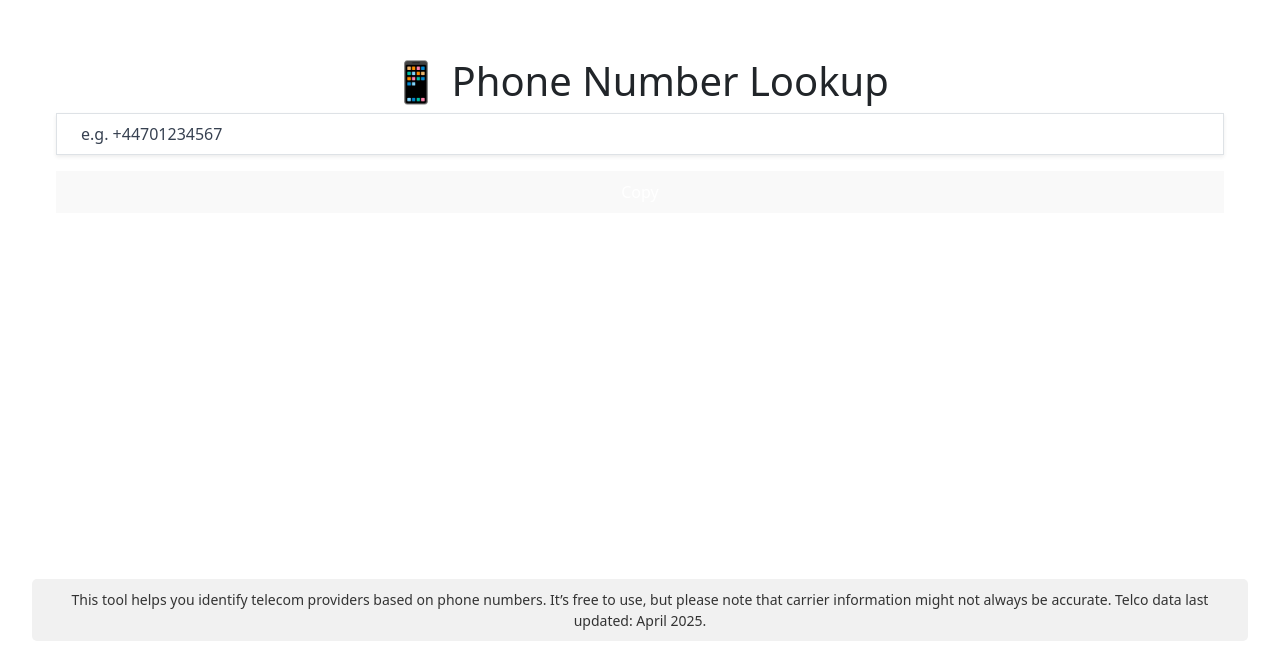
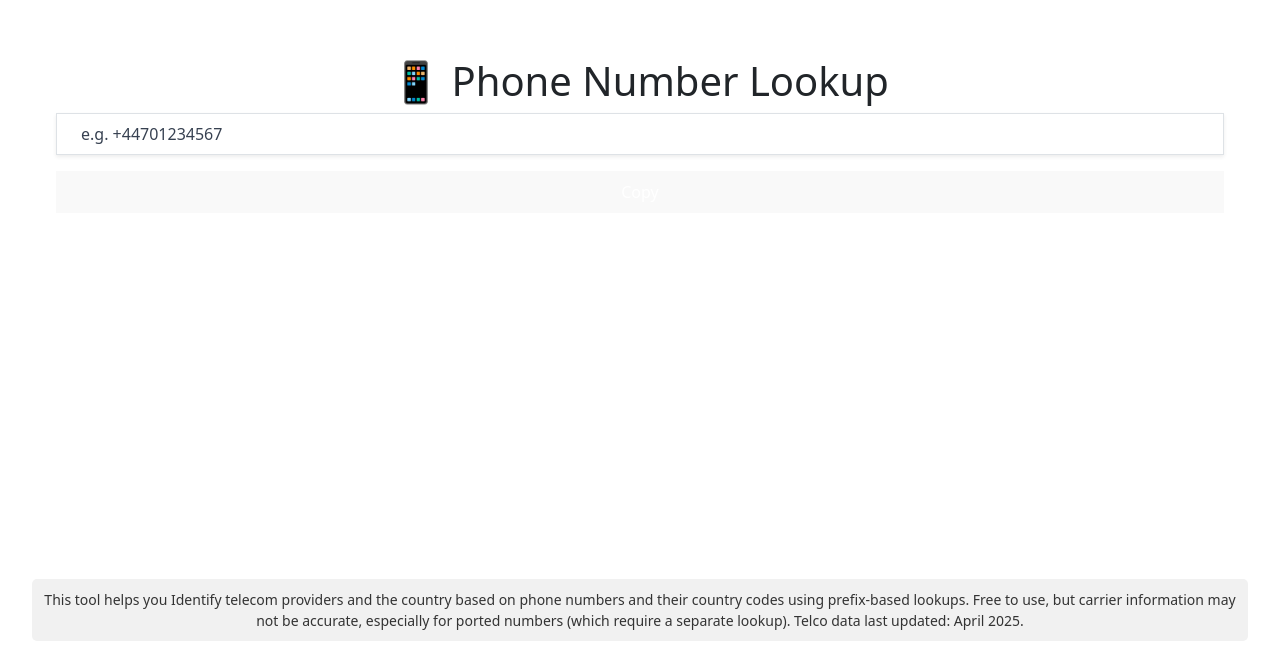
Before and after one commit to ibnusman/phone-lookup, a React (Vite) app: page / in a window 1280 px wide. Shown: the part 297-952 px from the top of the page. Built offline with nearby package versions, Linux system fonts and the light colour scheme.

Commit message:
Tweak ported numbers disclaimer for clarity

```diff
--- a/src/components/Footer.jsx
+++ b/src/components/Footer.jsx
@@ -15,8 +15,10 @@ const Footer = () => {
             marginTop: '20px',
           }}
         >
-          This tool helps you identify telecom providers based on phone numbers. It’s free to use, but please note that
-          carrier information might not always be accurate. Telco data last updated: April 2025.
+          This tool helps you Identify telecom providers and the country based on phone numbers and their country codes using prefix-based lookups. Free to use, but carrier information may not be accurate, especially for ported numbers (which require a separate lookup).
+          Telco data last updated: April 2025.
+
+
         </div>
       </div>
       <p className="mt-4 text-sm">
```
Also changed, not shown: 1 other file (tests, documents, lock files or other folders).
